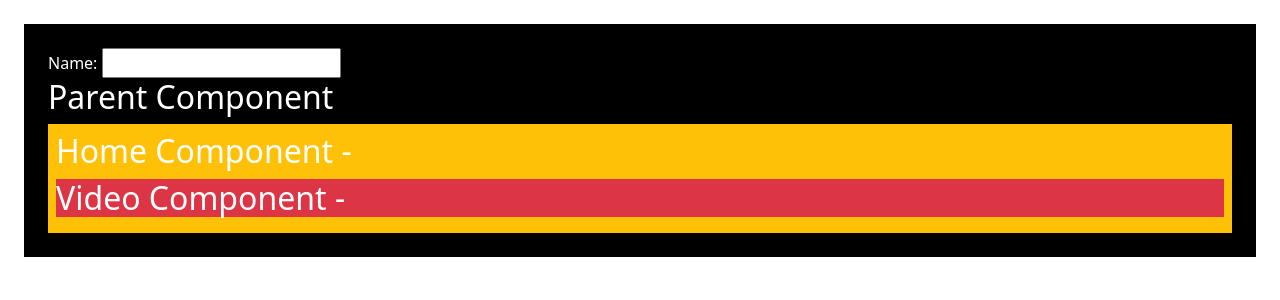
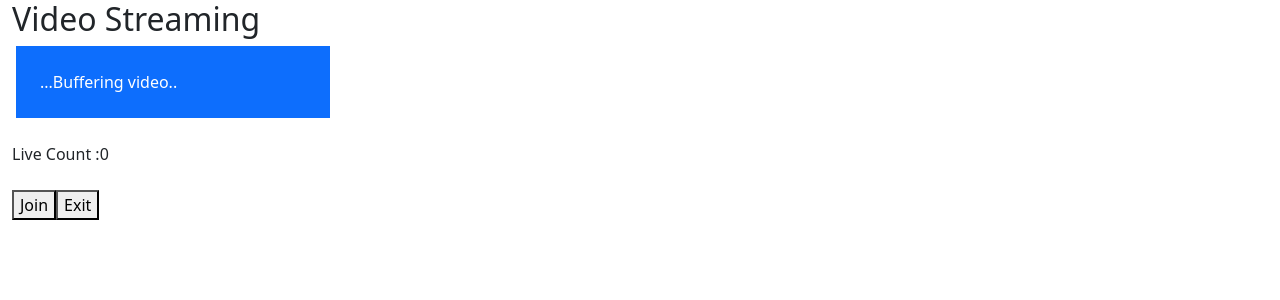
Before and after one commit to sumithMedamina/ReactJs-CodePractises, a React (Create React App) app: page / in a window 1280 px wide. Shown: the top 300 px of the page. Built offline with nearby package versions, Linux system fonts and the light colour scheme.

Commit message:
reducer-demo

```diff
--- a/src/App.js
+++ b/src/App.js
@@ -3,7 +3,7 @@ import "bootstrap-icons/font/bootstrap-icons.css";
 import 'bootstrap/dist/js/bootstrap.bundle.js';
 import { CookiesProvider } from 'react-cookie';
 
-import { ContextDemo } from './components/context-demo/context-demo';
+import { ReducerDemo } from './components/reducer-demo/reducer-demo';
 
 
 
@@ -13,7 +13,7 @@ function App() {
   return (
     <div className="">
         <CookiesProvider>
-            <ContextDemo/>
+            <ReducerDemo/>
         </CookiesProvider>
     </div>
   );
--- /dev/null
+++ b/src/components/reducer-demo/reducer-demo.jsx
@@ -0,0 +1,46 @@
+import { useReducer } from "react";
+
+let initialState = {count:0};
+
+function reducer(state, action){
+    switch(action.type){
+        case "join":
+            return {count:state.count+1}
+        case "exit":
+            return {count:state.count-1}
+    }
+}
+
+
+export function ReducerDemo(){
+
+    const [state, dispatch] = useReducer(reducer, initialState);
+
+    function handleJoinClick(){
+        dispatch({
+            type:'join'
+        })
+    }
+
+    function handleExitClick(){
+        dispatch({
+            type:'exit'
+        })
+    }
+
+    return(
+        <div className="container-fluid">
+          <h2>Video Streaming</h2>
+          <div className="bg-primary text-white p-4 m-1 w-25">
+            ...Buffering video..
+          </div>
+          <div className="mt-4 mb-4">
+                    Live Count :{state.count}
+          </div>
+          <div className="mt-4">
+            <button onClick={handleJoinClick}>Join</button>
+            <button onClick={handleExitClick}>Exit</button>
+          </div>
+        </div>
+    )
+}
```
